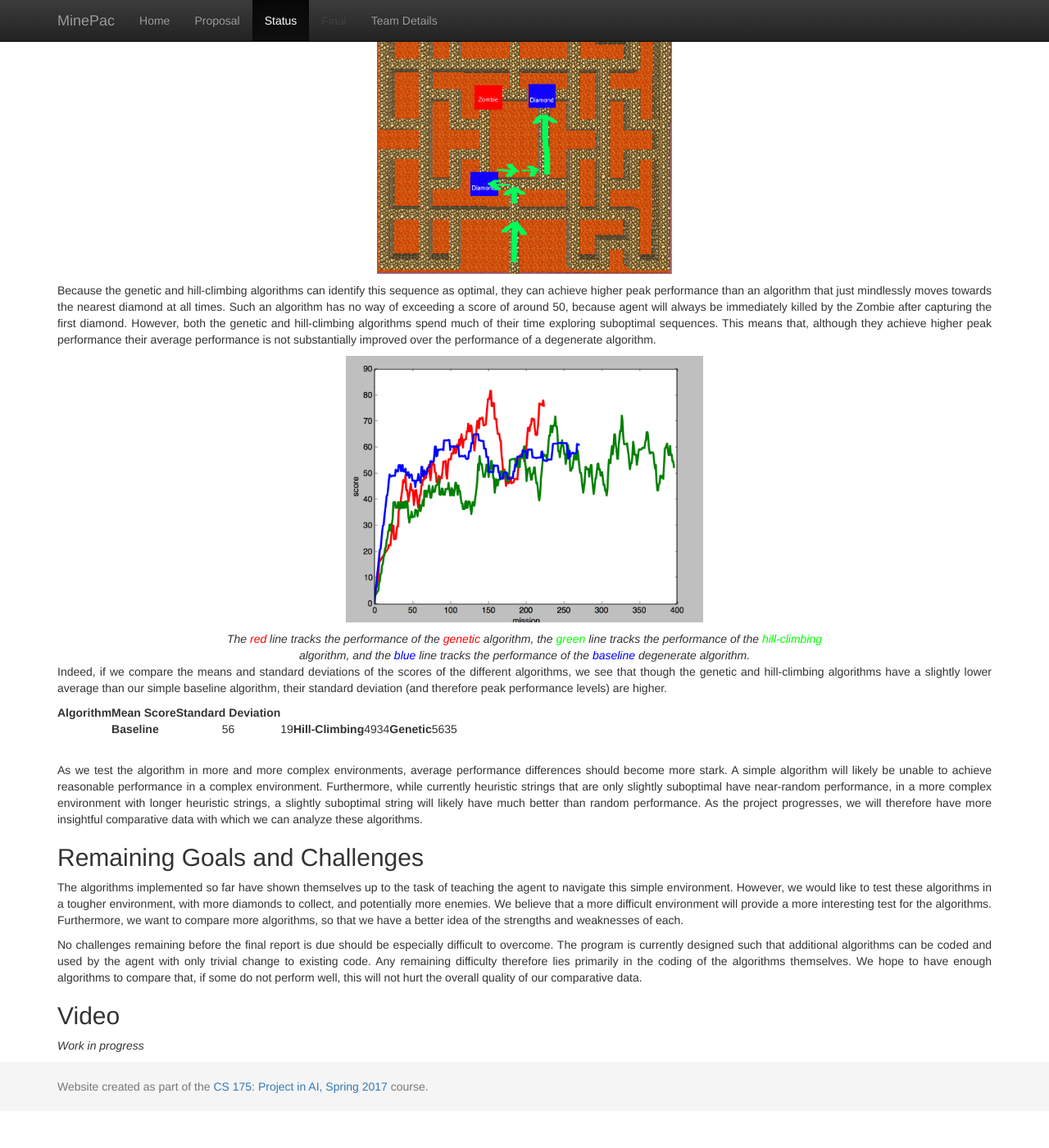
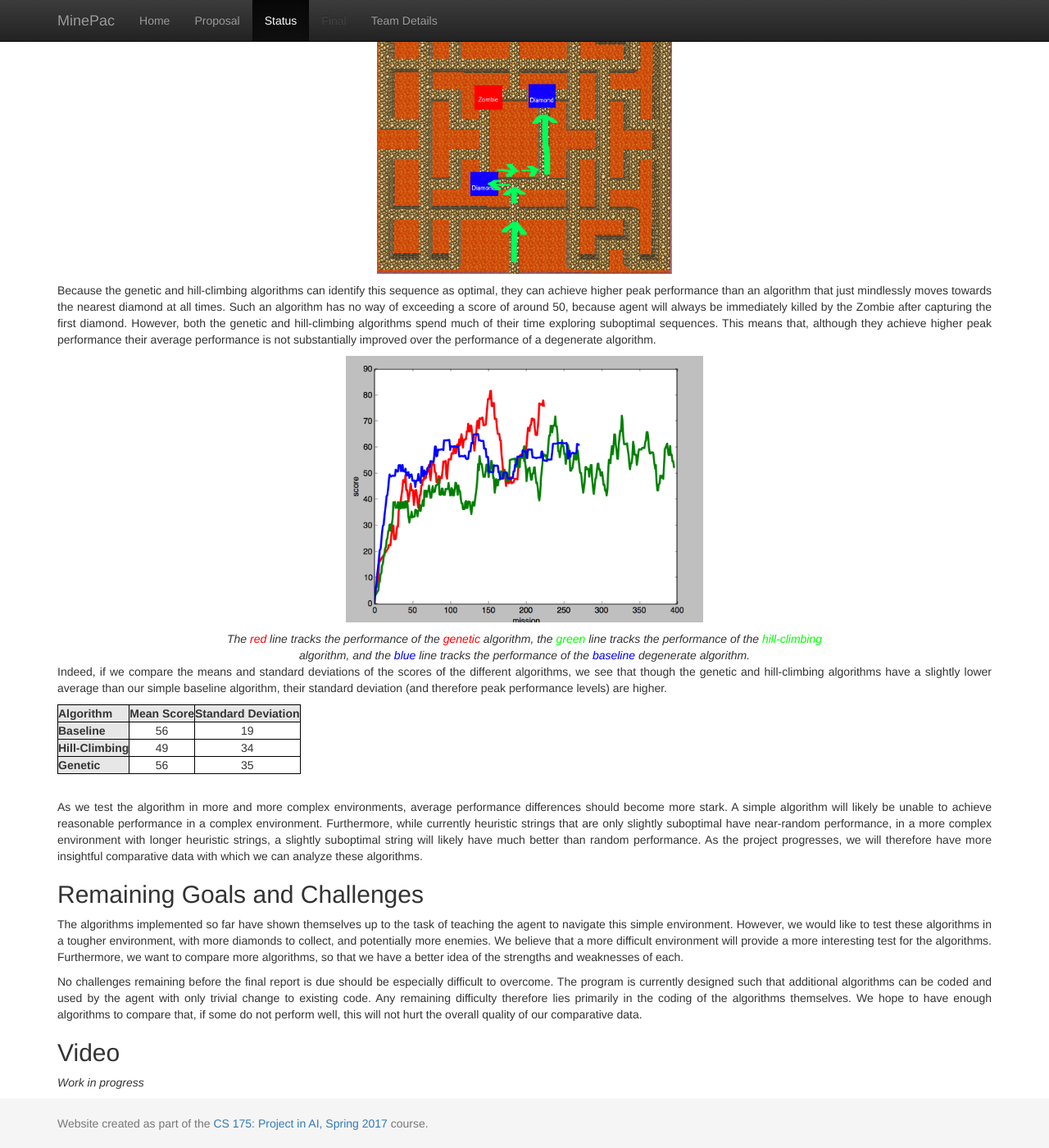
Before and after one commit to r58Playz/MinePac, a Jekyll site: the page built from docs/status.md, in a window 1280 px wide and 1400 px high, scrolled down 1349 px. Shown: the whole window at 82% size. Built offline with Jekyll 4.4.1, drawn with Linux system fonts in a browser that asks for light colours; formulas are drawn with MathJax 3; before the commit the page ends 2704 px from its top, so only the background shows below that.

Commit message:
formatting table on status page

```diff
--- a/docs/status.md
+++ b/docs/status.md
@@ -54,26 +54,37 @@ Because the genetic and hill-climbing algorithms can identify this sequence as o
 Indeed, if we compare the means and standard deviations of the scores of the different algorithms, we see that though the genetic and hill-climbing algorithms have a slightly lower average than our simple baseline algorithm, their standard deviation (and therefore peak performance levels) are higher.
 
 <table style="text-align: center;" class="alg_data">
+    <style scoped type="text/css">
+        td, th
+        {
+            border: 1px solid black;
+        }
+
+        tr th
+        {
+            background-color: #E7E7E7;
+        }
+    </style>
     <tr>
         <th>Algorithm</th>
         <th>Mean Score</th>
         <th>Standard Deviation</th>
     </tr>
-    <td>
+    <tr>
         <th>Baseline</th>
         <td>56</td>
         <td>19</td>
-    </td>
-    <td>
+    </tr>
+    <tr>
         <th>Hill-Climbing</th>
         <td>49</td>
         <td>34</td>
-    </td>
-    <td>
+    </tr>
+    <tr>
         <th>Genetic</th>
         <td>56</td>
         <td>35</td>
-    </td>
+    </tr>
 </table>
 <br />
 
```
